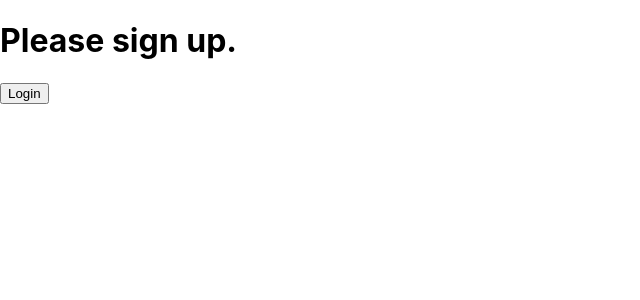
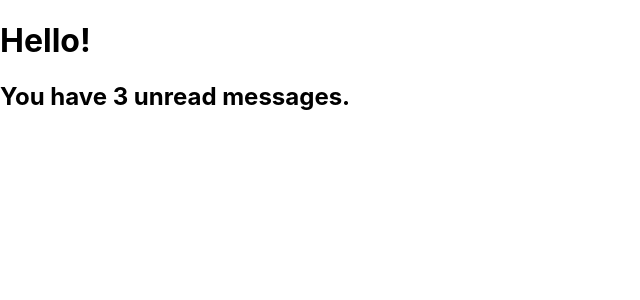
Before and after one commit to MarkiianSanotskyi/my-app3, a React (Create React App) app: page / in a window 1280 px wide. Shown: the top 300 px of the page, without its empty margins (0-640 px from the left). Built offline with nearby package versions, Linux system fonts and the light colour scheme.

Commit message:
Unreaded messages

```diff
--- a/src/index.js
+++ b/src/index.js
@@ -3,75 +3,27 @@
 import './index.css';
 import App from './App';
 import * as serviceWorker from './serviceWorker';
-class LoginControl extends React.Component {
-  constructor(props) {
-    super(props);
-    this.handleLoginClick = this.handleLoginClick.bind(this);
-    this.handleLogoutClick = this.handleLogoutClick.bind(this);
-    this.state = {isLoggedIn: false};
-  }
 
-  handleLoginClick() {
-    this.setState({isLoggedIn: true});
-  }
 
-  handleLogoutClick() {
-    this.setState({isLoggedIn: false});
-  }
 
-  render() {
-    const isLoggedIn = this.state.isLoggedIn;
-    let button;
+function Mailbox(props) {
+	const unreadMessages = props.unreadMessages;
 
-    if (isLoggedIn) {
-      button = <LogoutButton onClick={this.handleLogoutClick} />;
-    } else {
-      button = <LoginButton onClick={this.handleLoginClick} />;
-    }
+	return (
+		<div>
+			<h1>Hello!</h1>
+			{unreadMessages.length > 0 && <h2>You have {unreadMessages.length} unread messages.
+			 </h2>
 
-    return (
-      <div>
-        <Greeting isLoggedIn={isLoggedIn} />
-        {button}
-      </div>
-    );
-  }
+			}
+		</div>
+		);
 }
 
-function UserGreeting(props) {
-  return <h1>Welcome back!</h1>;
-}
-
-function GuestGreeting(props) {
-  return <h1>Please sign up.</h1>;
-}
-
-function Greeting(props) {
-  const isLoggedIn = props.isLoggedIn;
-  if (isLoggedIn) {
-    return <UserGreeting />;
-  }
-  return <GuestGreeting />;
-}
-
-function LoginButton(props) {
-  return (
-    <button onClick={props.onClick}>
-      Login
-    </button>
-  );
-}
-
-function LogoutButton(props) {
-  return (
-    <button onClick={props.onClick}>
-      Logout
-    </button>
-  );
-}
+const messages =['React', 'Re: React', 'Re:Re: React'];
 
 
-ReactDOM.render(<LoginControl />, document.getElementById('root'));
+ReactDOM.render(<Mailbox unreadMessages={messages} />, document.getElementById('root'));
 
 
 
```
